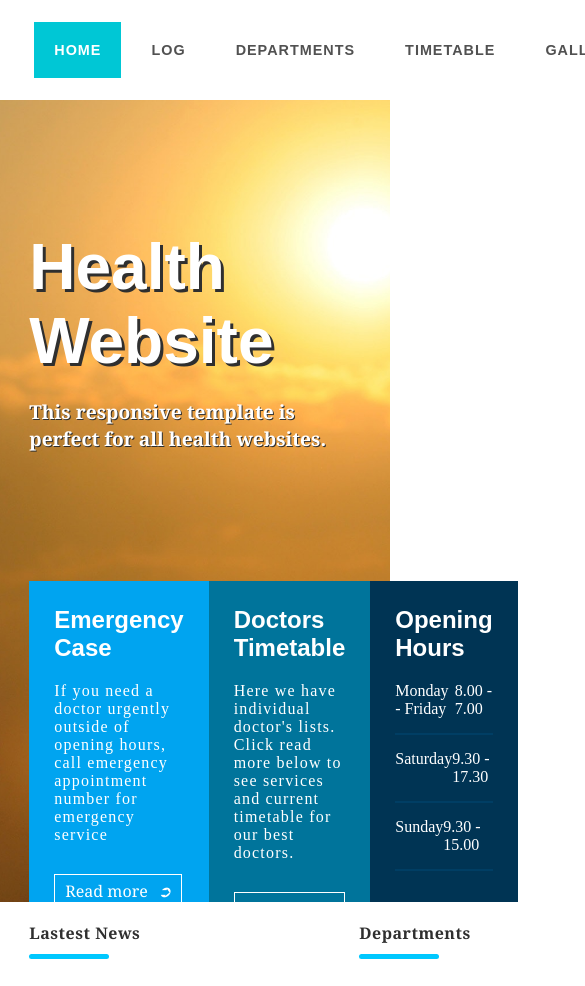
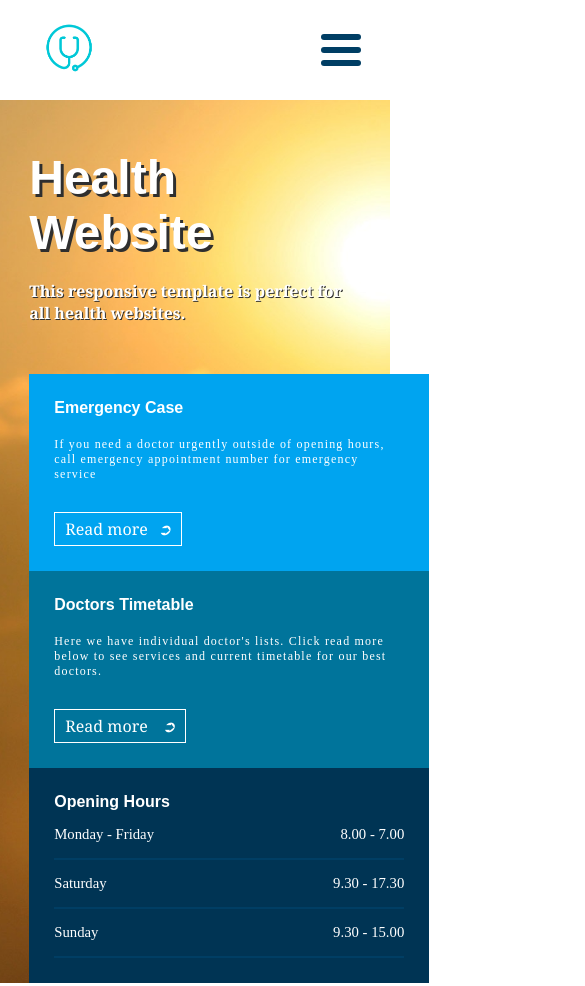
Before and after one commit to Leonardo-Barbosa-Silva/site-flexbox, a plain HTML site: page index.html in a window 390 px wide. Shown: the top 986 px of the page, 585 px wide, since content can reach past the window. Drawn offline with Linux system fonts and the light colour scheme.

Commit message:
first version of responsivity

```diff
--- a/assets/css/style.css
+++ b/assets/css/style.css
@@ -29,16 +29,24 @@ header {
 }
 
 .logo {
+    display: flex;
+    align-items: center;
     width: 80px;
+    height: 100px;
 }
 
 .logo img {
     width: 100%;
-    height: 100%;
+    height: auto;
+    object-fit: cover;
 }
 
 .logo img:hover {
     opacity: 20%;
+}
+
+.menu-mobile {
+    display: none;
 }
 
 .menu nav ul {
@@ -67,7 +75,7 @@ header {
     background-image: url('../images/home-banner.jpg');
     background-position: center;
     background-size: cover;
-    height: 95vh;
+    height: 90vh;
     display: flex;
     justify-content: center;
 }
@@ -83,12 +91,13 @@ header {
     display: flex;
     flex-direction: column;
     justify-content: center;
-    color: var(--color-secundary)
+    color: var(--color-secundary);
+    padding: 50px 0;
 }
 
 .banner-headline h1 {
     max-width: 600px;
-    font-size: 4rem;
+    font-size: 3.5rem;
     font-family: var(--font-primary);
     text-shadow: 3px 3px #2f2f2f;
 }
@@ -96,15 +105,17 @@ header {
 .banner-headline h2 {
     max-width: 500px;
     margin-top: 20px;
-    font-size: 1.2rem;
+    font-size: 1.25rem;
     font-family: var(--font-secundary);
     text-shadow: 1px 1px #2f2f2f;
 }
 
 /* aqui deixamos um tamanho fixo */
 .banner-options {
-    height: 40%;
+    height: 45%;
     display: flex;
+    min-width: 400px;
+    flex-wrap: wrap;
 }
 
 /* todos flex 1 para ocupar mesmo tamanho disponível */
@@ -114,7 +125,7 @@ header {
     flex: 1;
     display: flex;
     flex-direction: column;
-    justify-content: space-between;
+    justify-content: space-around;
     padding: 25px;
     color: var(--color-secundary);
 }
@@ -131,12 +142,12 @@ header {
 }
 
 .option-title {
-    font-size: 1.5rem;
+    font-size: 1rem;
     font-weight: 600;
     font-family: var(--font-primary);
 }
 .option-desc {
-    font-size: 1rem;
+    font-size: 0.9rem;
     font-weight: lighter;
     letter-spacing: 1.2px;
     margin: 20px 0 30px 0;
@@ -147,6 +158,7 @@ header {
     display: flex;
     justify-content: center;
     flex-direction: column;
+    font-size: 0.92rem;
 }
 
 .option-table .table-line {
@@ -175,6 +187,7 @@ header {
 #home-view {
     display: flex;
     justify-content: center;
+    margin-bottom: 30px;
 }
 
 #home-view .view-container {
@@ -471,3 +484,67 @@ footer #footer-menu .content a:hover {
 #copy span {
     color: #515151;
 }
+
+
+@media (max-width: 1100px) {
+    .menu nav ul .active a,
+    .menu nav ul li a {
+        padding: 10px;
+        margin: 0 5px;
+        color: var(--color-primary);
+        font-family: var(--font-primary);
+        font-weight: 600;
+        font-size: 0.8rem;
+        text-transform: uppercase;
+        letter-spacing: 1px;
+    }
+    .menu nav ul .active a,
+    .menu nav ul li a:hover {
+        background-color: var(--color-background);
+        color: var(--color-secundary);
+    }
+
+    .banner-headline h1 {
+        font-size: 3rem;
+    }
+    .banner-headline h2 {
+        font-size: 1rem;
+    }
+
+    .banner-options .option-title {
+        font-size: 1rem;
+    }
+    .banner-options .option-desc {
+        font-size: 0.75rem;
+}
+}
+
+@media (max-width: 900px) {
+    header .menu-mobile {
+        display: flex;
+        flex-direction: column;
+        justify-content: space-around;
+        width: 40px;
+        height: 40px;
+    }
+
+    header .menu nav ul {
+        display: none;
+    }
+
+    header .menu-mobile .menu-line {
+        width: 100%;
+        height: 6px;
+        background-color: rgb(0, 62, 100);
+        border-radius: 4px;
+    }
+
+    #home-banner {
+        height: auto;
+    }
+
+    #home-banner .banner-options {
+        flex-direction: column;
+        height: auto;
+    }
+}
--- a/index.html
+++ b/index.html
@@ -14,6 +14,11 @@
                 </div>
                 <div class="menu">
                     <nav>
+                        <div class="menu-mobile">
+                            <div class="menu-line"></div>
+                            <div class="menu-line"></div>
+                            <div class="menu-line"></div>
+                        </div>
                         <ul>
                             <li class="active"><a href="">HOME</a></li>
                             <li><a href="">LOG</a></li>
@@ -364,4 +369,6 @@
             </div>
         </footer>
     </body>
+
+    <script src="./assets/js/script.js"></script>
 </html>
```
